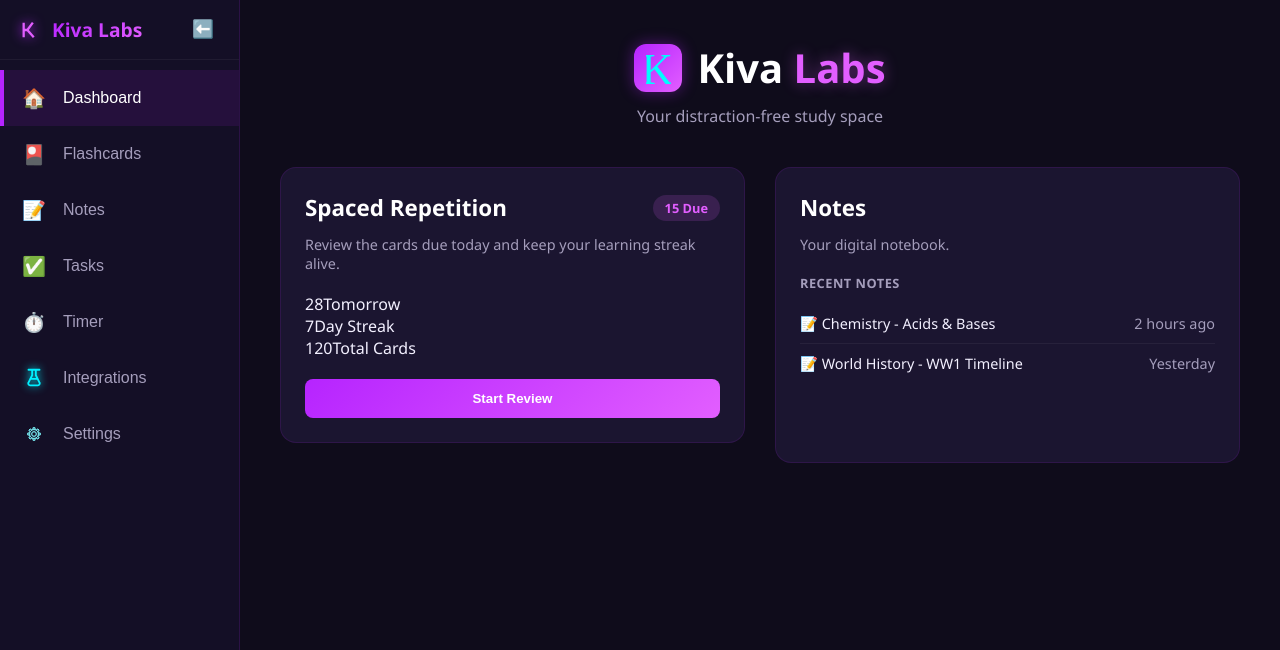
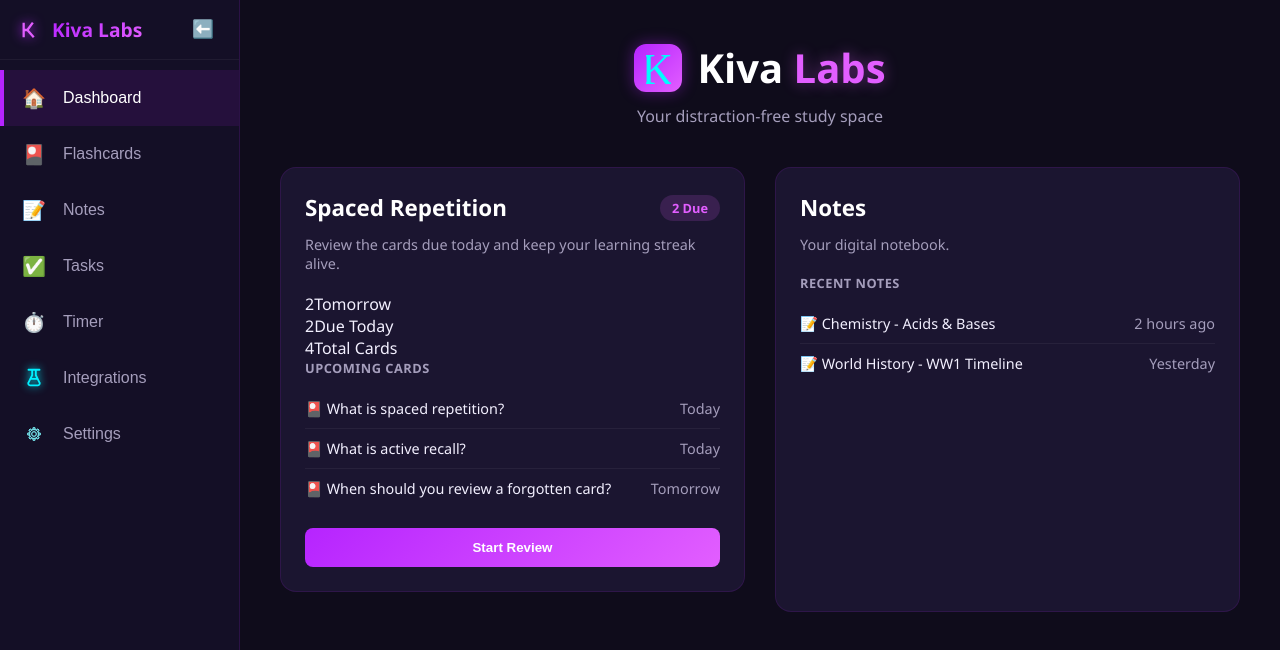
Before and after one commit to 9483rud/Kiva-Labs, a React (Vite) app: page / in a window 1280 px wide. Shown: the top 650 px of the page. Built offline with nearby package versions, Linux system fonts and the light colour scheme.

Commit message:
Link dashboard with flashcards

```diff
--- a/src/components/Dashboard.tsx
+++ b/src/components/Dashboard.tsx
@@ -1,6 +1,7 @@
 import './style/Dashboard.css';
-import React from 'react';
+import React, { useMemo } from 'react';
 import integrationsUrl from '../assets/Kiva-Labs-Logo.svg';
+import { flashcardsData, getFlashcardStats, getUpcomingCards } from './Flashcards/flashcardsData';
 
 interface Note {
   id: number;
@@ -14,12 +15,9 @@ export default function Dashboard(): React.JSX.Element {
     { id: 2, title: 'World History - WW1 Timeline', date: 'Yesterday' }
   ];
 
-  const reviewStats = {
-    dueToday: 15,
-    tomorrow: 28,
-    streak: 7,
-    totalCards: 120
-  };
+  const cards = useMemo(() => flashcardsData, []);
+  const reviewStats = useMemo(() => getFlashcardStats(cards), [cards]);
+  const upcomingCards = useMemo(() => getUpcomingCards(cards), [cards]);
 
   const startReview = (): void => {
     alert('Starting your spaced repetition review session!');
@@ -49,13 +47,24 @@ export default function Dashboard(): React.JSX.Element {
               <span className="review-stat-label">Tomorrow</span>
             </div>
             <div className="review-stat">
-              <span className="review-stat-value">{reviewStats.streak}</span>
-              <span className="review-stat-label">Day Streak</span>
+              <span className="review-stat-value">{reviewStats.dueToday}</span>
+              <span className="review-stat-label">Due Today</span>
             </div>
             <div className="review-stat">
               <span className="review-stat-value">{reviewStats.totalCards}</span>
               <span className="review-stat-label">Total Cards</span>
             </div>
+          </div>
+          <div className="preview-list">
+            <h3>Upcoming Cards</h3>
+            <ul>
+              {upcomingCards.map((card) => (
+                <li key={card.id} className="preview-item">
+                  <span className="note-title">🎴 {card.front}</span>
+                  <span className="note-date">{card.dueIn}</span>
+                </li>
+              ))}
+            </ul>
           </div>
           <div className="card-action-zone">
             <button className="btn btn-primary" onClick={startReview}>
--- a/src/components/Flashcards/FlashcardsHomeView.tsx
+++ b/src/components/Flashcards/FlashcardsHomeView.tsx
@@ -1,51 +1,16 @@
 import React, { useMemo, useState } from 'react';
 import FlashcardsReviewView from './FlashcardsReviewView';
+import { flashcardsData, getFlashcardStats, getUpcomingCards } from './flashcardsData';
 import './Flashcards.css';
 
-interface Flashcard {
-  id: number;
-  front: string;
-  back: string;
-  dueIn: 'Today' | 'Tomorrow';
-}
-
 export default function FlashcardsHomeView(): React.JSX.Element {
-  const cards = useMemo<Flashcard[]>(
-    () => [
-      {
-        id: 1,
-        front: 'What is spaced repetition?',
-        back: 'A learning technique that reviews cards at increasing intervals to improve long-term memory.',
-        dueIn: 'Today'
-      },
-      {
-        id: 2,
-        front: 'What is active recall?',
-        back: 'Actively retrieving information from memory instead of just rereading notes.',
-        dueIn: 'Today'
-      },
-      {
-        id: 3,
-        front: 'When should you review a forgotten card?',
-        back: 'Review it again sooner and repeat it in shorter intervals until it sticks.',
-        dueIn: 'Tomorrow'
-      },
-      {
-        id: 4,
-        front: 'How can small daily sessions help?',
-        back: 'Frequent short reviews build consistency and prevent overload.',
-        dueIn: 'Tomorrow'
-      }
-    ],
-    []
-  );
+  const cards = useMemo(() => flashcardsData, []);
 
   const [isReviewing, setIsReviewing] = useState(false);
   const [completedReview, setCompletedReview] = useState<number | null>(null);
 
-  const dueToday = cards.filter((card) => card.dueIn === 'Today').length;
-  const tomorrow = cards.filter((card) => card.dueIn === 'Tomorrow').length;
-  const totalCards = cards.length;
+  const { dueToday, tomorrow, totalCards } = getFlashcardStats(cards);
+  const upcomingCards = getUpcomingCards(cards);
 
   const startReview = (): void => {
     setCompletedReview(null);
@@ -101,7 +66,7 @@ export default function FlashcardsHomeView(): React.JSX.Element {
               <h2>Next cards</h2>
             </div>
             <div className="upcoming-list">
-              {cards.slice(0, 4).map((card) => (
+              {upcomingCards.map((card) => (
                 <div key={card.id} className="upcoming-item">
                   <span className="upcoming-due">{card.dueIn}</span>
                   <span>{card.front}</span>
--- a/src/components/Flashcards/FlashcardsReviewView.tsx
+++ b/src/components/Flashcards/FlashcardsReviewView.tsx
@@ -1,12 +1,6 @@
 import React, { useState } from 'react';
+import { Flashcard } from './flashcardsData';
 import './Flashcards.css';
-
-interface Flashcard {
-  id: number;
-  front: string;
-  back: string;
-  dueIn: 'Today' | 'Tomorrow';
-}
 
 interface FlashcardsReviewViewProps {
   cards: Flashcard[];
--- /dev/null
+++ b/src/components/Flashcards/flashcardsData.ts
@@ -0,0 +1,47 @@
+export type FlashcardDueIn = 'Today' | 'Tomorrow';
+
+export interface Flashcard {
+  id: number;
+  front: string;
+  back: string;
+  dueIn: FlashcardDueIn;
+}
+
+export const flashcardsData: Flashcard[] = [
+  {
+    id: 1,
+    front: 'What is spaced repetition?',
+    back: 'A learning technique that reviews cards at increasing intervals to improve long-term memory.',
+    dueIn: 'Today'
+  },
+  {
+    id: 2,
+    front: 'What is active recall?',
+    back: 'Actively retrieving information from memory instead of just rereading notes.',
+    dueIn: 'Today'
+  },
+  {
+    id: 3,
+    front: 'When should you review a forgotten card?',
+    back: 'Review it again sooner and repeat it in shorter intervals until it sticks.',
+    dueIn: 'Tomorrow'
+  },
+  {
+    id: 4,
+    front: 'How can small daily sessions help?',
+    back: 'Frequent short reviews build consistency and prevent overload.',
+    dueIn: 'Tomorrow'
+  }
+];
+
+export function getFlashcardStats(cards: Flashcard[] = flashcardsData) {
+  return {
+    dueToday: cards.filter((card) => card.dueIn === 'Today').length,
+    tomorrow: cards.filter((card) => card.dueIn === 'Tomorrow').length,
+    totalCards: cards.length
+  };
+}
+
+export function getUpcomingCards(cards: Flashcard[] = flashcardsData) {
+  return cards.slice(0, 3);
+}
```
